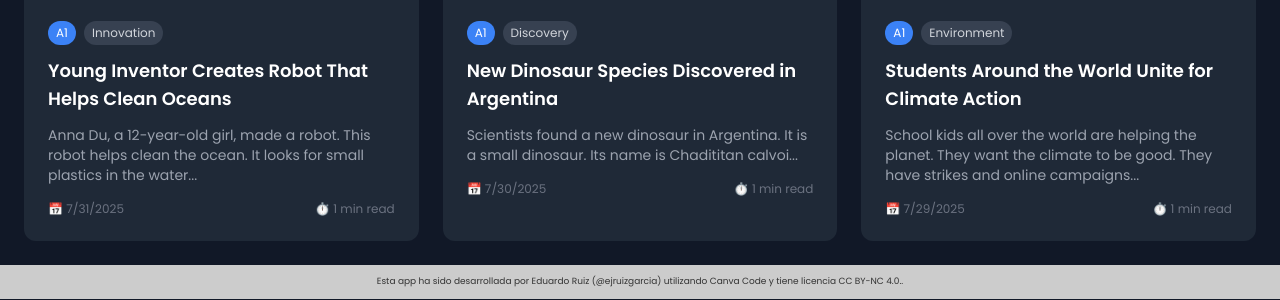
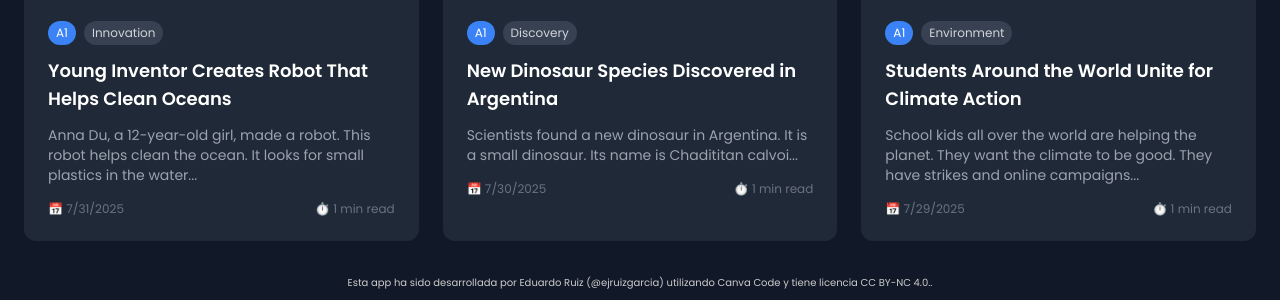
Before and after one commit to ejruizgarcia/newsfliix, a plain HTML site: page index.html in a window 1280 px wide. Shown: the part 1079-1379 px from the top of the page. Drawn offline with nearby package versions, Linux system fonts and the light colour scheme.

Commit message:
Update index.html

```diff
--- a/index.html
+++ b/index.html
@@ -49,9 +49,8 @@
             background: linear-gradient(135deg, #f093fb 0%, #f5576c 100%);
         }
         .footnote {
-          background-color: #cccccc;  /* Gris claro */
-          color: #333333;             /* Texto oscuro para contraste */
-          font-size: 9px;            /* Más pequeño */
+          color: #cccccc;             /* Texto oscuro para contraste */
+          font-size: 10px;            /* Más pequeño */
           padding: 10px 0;            /* Espaciado vertical */
           text-align: center;
 }
```
